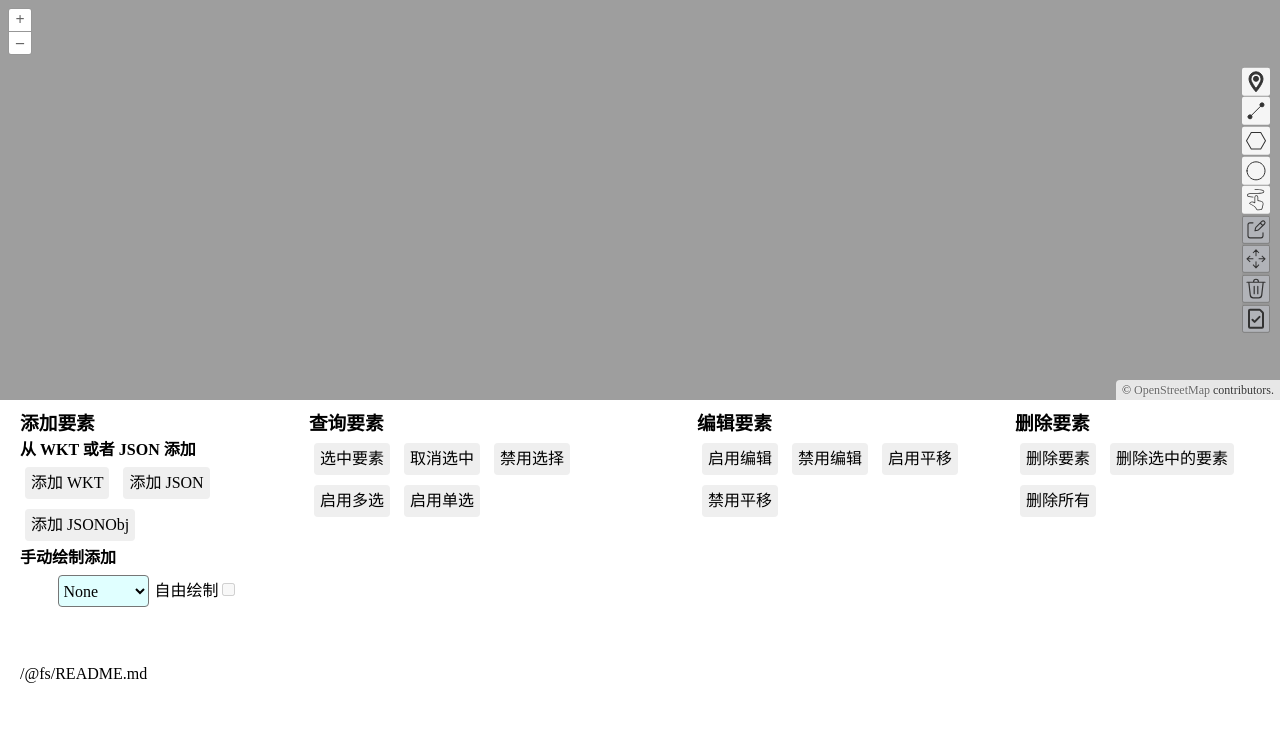
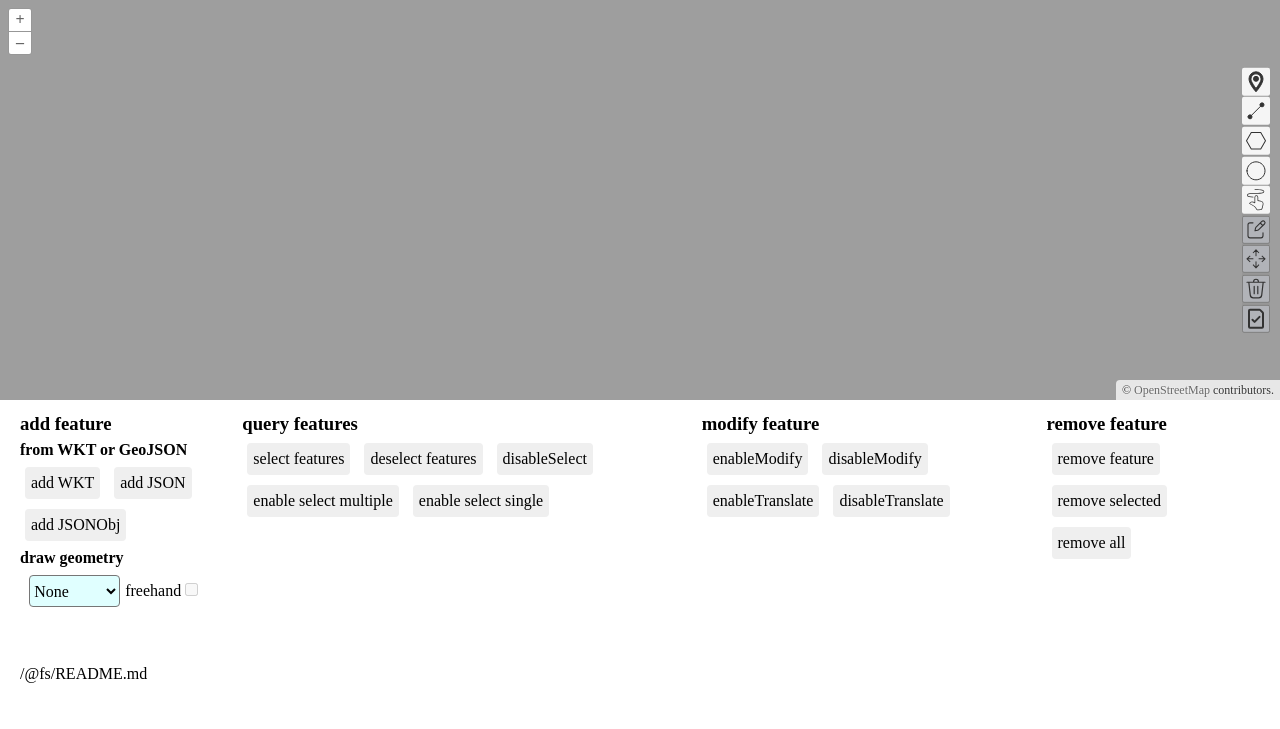
Before and after one commit to jackchoumine/ol-geom-editor, a website built with Vite: page examples/index.html in a window 1280 px wide. Built offline with nearby package versions, Linux system fonts and the light colour scheme; what geotiff, petite-utils would draw is missing.

Commit message:
chore: update readme

```diff
--- a/examples/index.html
+++ b/examples/index.html
@@ -2,7 +2,7 @@
  * @Author      : ZhouQiJun
  * @Date        : 2025-08-06 23:06:40
  * @LastEditors : ZhouQiJun
- * @LastEditTime: 2025-09-24 02:24:56
+ * @LastEditTime: 2025-09-24 22:15:33
  * @Description : test html
 -->
 <!doctype html>
@@ -17,15 +17,15 @@
     <div id="ol-geom-editor-map"></div>
     <div class="do">
       <div class="operation">
-        <h3>添加要素</h3>
-        <h4>从 WKT 或者 JSON 添加</h4>
+        <h3>add feature</h3>
+        <h4>from WKT or GeoJSON</h4>
         <div>
-          <button id="add-wkt">添加 WKT</button>
-          <button id="add-JSON">添加 JSON</button>
-          <button id="add-JSONObj">添加 JSONObj</button>
+          <button id="add-wkt">add WKT</button>
+          <button id="add-JSON">add JSON</button>
+          <button id="add-JSONObj">add JSONObj</button>
         </div>
 
-        <h4>手动绘制添加</h4>
+        <h4>draw geometry</h4>
         <div class="draw">
           <select name="type" id="select-type">
             <option value="None">None</option>
@@ -39,36 +39,36 @@
             <!--<option value="LinearRing">LinearRing</option>-->
           </select>
           <label for="freehand" id="freehand-box" title="仅线和面支持自由绘制">
-            <span>自由绘制</span>
+            <span>freehand</span>
             <input type="checkbox" name="freehand" id="freehand" disabled />
           </label>
         </div>
       </div>
       <div class="operation">
-        <h3>查询要素</h3>
+        <h3>query features</h3>
         <div>
-          <button id="select-features">选中要素</button>
-          <button id="deselect-features">取消选中</button>
-          <button id="disable-select">禁用选择</button>
-          <button id="enable-select">启用多选</button>
-          <button id="enable-select-single">启用单选</button>
+          <button id="select-features">select features</button>
+          <button id="deselect-features">deselect features</button>
+          <button id="disable-select">disableSelect</button>
+          <button id="enable-select">enable select multiple</button>
+          <button id="enable-select-single">enable select single</button>
         </div>
       </div>
       <div class="operation">
-        <h3>编辑要素</h3>
+        <h3>modify feature</h3>
         <div>
-          <button id="enable-modify">启用编辑</button>
-          <button id="disable-modify">禁用编辑</button>
-          <button id="translate-features">启用平移</button>
-          <button id="disable-translate">禁用平移</button>
+          <button id="enable-modify">enableModify</button>
+          <button id="disable-modify">disableModify</button>
+          <button id="translate-features">enableTranslate</button>
+          <button id="disable-translate">disableTranslate</button>
         </div>
       </div>
       <div class="operation">
-        <h3>删除要素</h3>
+        <h3>remove feature</h3>
         <div>
-          <button id="remove-feature">删除要素</button>
-          <button id="remove-selected-features">删除选中的要素</button>
-          <button id="remove-all-features">删除所有</button>
+          <button id="remove-feature">remove feature</button>
+          <button id="remove-selected-features">remove selected</button>
+          <button id="remove-all-features">remove all</button>
         </div>
       </div>
     </div>
```
Also changed, not shown: examples/src/main.ts (+6 -7 lines), README.md.
